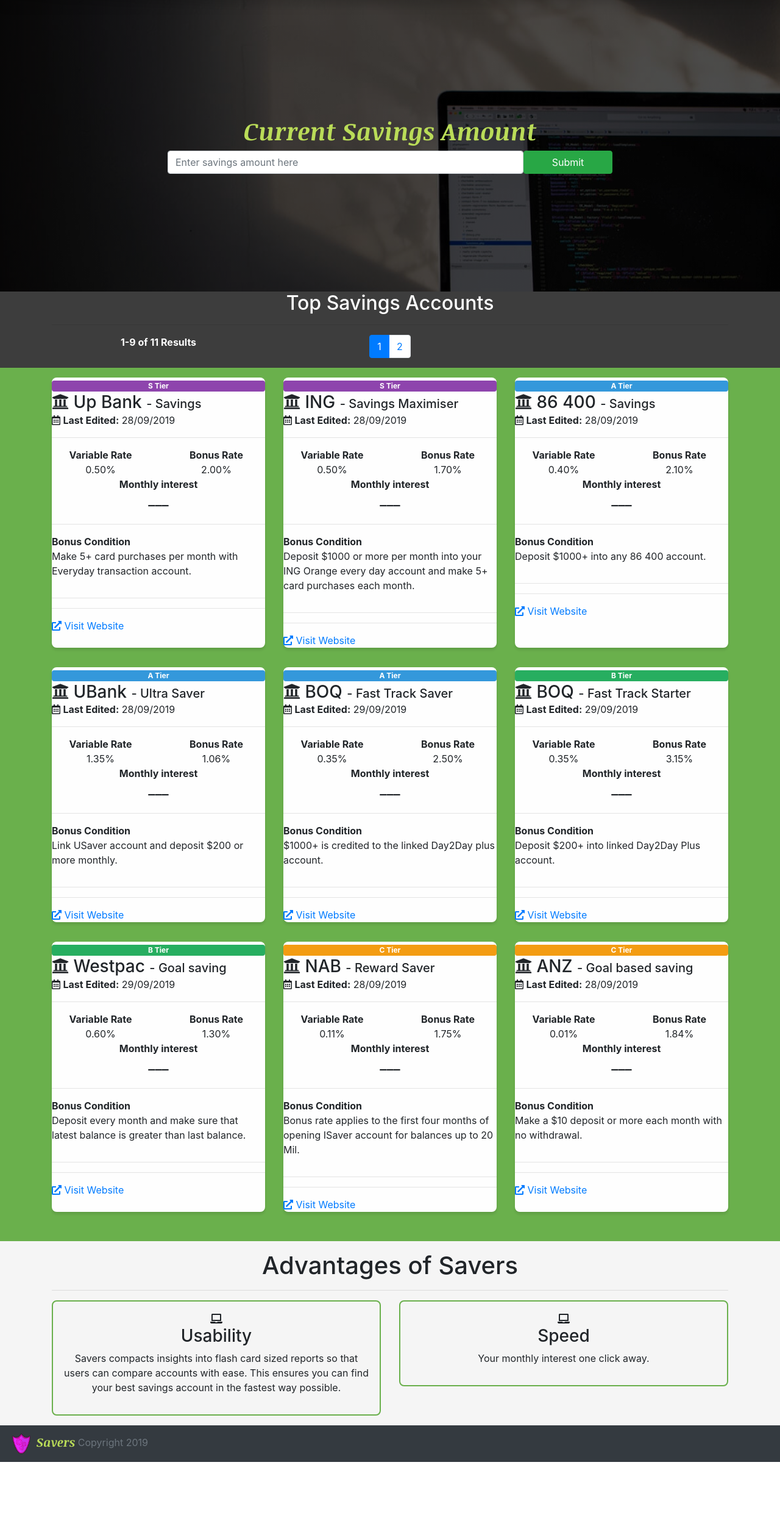
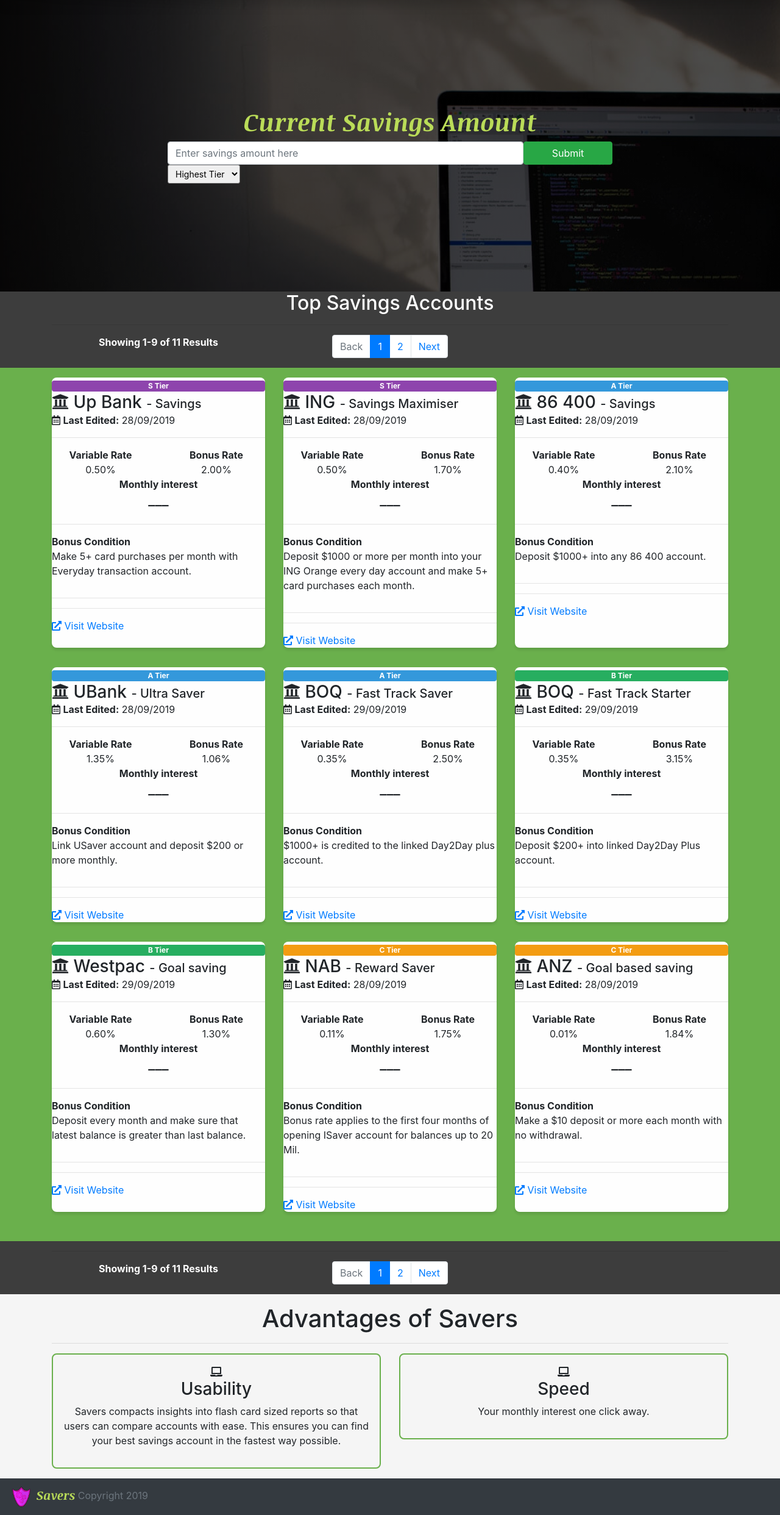
Before and after one commit to conjamver/savers, a PHP site: page / in a window 1280 px wide. Shown: the part 56-2540 px from the top of the page at 61% size. Before the commit the page ends 2453 px from the top, so only its background shows below. Run offline with PHP 8.4, Linux system fonts and the light colour scheme; data comes from the database, SQL or seed files in the repository; some libraries are stand-ins or nearby versions.

Commit message:
Pagination update (Next/Prev) and order by select box

```diff
--- /dev/null
+++ b/includes/pagination.php
@@ -0,0 +1,60 @@
+<div class = "row">
+      <!--START OF PAGINATION -->
+    <div class="col-md-4">
+        <strong>Showing <?php echo $this_page_first_result + 1 . "-" . $results_per_page * $page; ?> of <?php echo $number_of_results; ?> Results</strong>
+    </div>
+    <div class="col-md-4 text-center">
+
+        <ul class="pagination justify-content-center">
+
+        <?php
+        ////Back button functionality/////
+        if($page == 1){
+            echo '<li class="page-item disabled"><a class="page-link" href="#">Back</a></li>';
+        }else{
+            echo '<li class="page-item"><a class="page-link" href="index.php?'. htmlspecialchars(updateUrl('page',$page - 1)) .'">Back</a></li>';
+        }
+         ////END Back button functionality/////
+        ?>
+
+
+        <?php
+            //Display Pagination Links
+            for ($i=1;$i<=$number_of_pages;$i++){
+
+                //Print active link
+                if($page == $i){
+
+                    echo '<li class="page-item active">';
+                    echo '<a class="page-link" href="index.php?' . htmlspecialchars(updateUrl('page',$i)) . '">' . $i . '</a>';
+
+                    echo '</li>';
+                //Print normal link
+                }else{
+
+                    echo '<li class="page-item">';
+                    echo '<a class="page-link" href="index.php?' . htmlspecialchars(updateUrl('page',$i)) . '">' . $i . '</a>';
+                    echo '</li>';
+                }
+            }
+            ////END OF PAGINATION
+           ?>
+
+        <?php
+        ////Next button functionality/////
+        //Disable if we are on last page
+        if($results_per_page * $page == $number_of_results) {
+            echo '<li class="page-item disabled"><a class="page-link" href="#">Next</a></li>';
+        }else{
+            echo '<li class="page-item"><a class="page-link" href="index.php?'. htmlspecialchars(updateUrl('page',$page + 1)) .'">Next</a></li>';
+        }
+         ////END OF Next button functionality/////
+        ?>
+
+        </ul>
+
+    </div>
+    <div class="col-md-4">
+
+    </div>
+</div>
--- a/index.php
+++ b/index.php
@@ -12,15 +12,20 @@
 
     //Declare variables
     $saveAmount = "";
+    $filterBy = "";
     $alertErr = "";
     $isError = false;
+    $orderByVal = "";
 
 
 
     //Start of form handling
     if(isset($_GET['submitAmount'])) {
 
+        //Sanitise values before we run SQL
         $saveAmount = cleanData($_GET["saveAmount"]);
+        $filterBy = cleanData($_GET["filterBy"]);
+
 
         //Validate data
         if (!is_numeric($saveAmount)){
@@ -30,11 +35,34 @@
         }else{
             $isError = false;
         }
-    }
+
+
+     }
+
+
+    //DETERMINE HOW TO ORDER THE SQL RESULTS
+   if(!isset($_GET['filterBy'])){
+        $orderByVal = "s_rank.rank_id ASC";
+    }else{
+        if($filterBy == "HT"){
+           $orderByVal = "s_rank.rank_id ASC";
+
+        }
+        else if($filterBy == "LT"){
+            $orderByVal = "s_rank.rank_id DESC";
+
+        }else if($filterBy == "LE"){
+             $orderByVal = "savers.saver_date DESC";
+        }else{
+            //Default to this value if user does something fishy in URL
+             $orderByVal = "s_rank.rank_id ASC";
+        }
+   }
+
 
 
            //Create SQL string for getting saving account data
-            $sql = "SELECT banks.bank_name, banks.bank_abbr, banks.bank_url, savers.saver_name, savers.saver_date, savers.v_rate, savers.b_rate, savers.req, s_rank.rank, s_rank.rank_color FROM (banks INNER JOIN savers ON banks.bank_id = savers.bank_id) INNER JOIN s_rank ON savers.rank_id = s_rank.rank_id WHERE savers.visible = 1 ORDER BY s_rank.rank_id ASC";
+            $sql = "SELECT banks.bank_name, banks.bank_abbr, banks.bank_url, savers.saver_name, savers.saver_date, savers.v_rate, savers.b_rate, savers.req, s_rank.rank, s_rank.rank_color FROM (banks INNER JOIN savers ON banks.bank_id = savers.bank_id) INNER JOIN s_rank ON savers.rank_id = s_rank.rank_id WHERE savers.visible = 1 ORDER BY " . $orderByVal;
 
             // Run Query
             $result = mysqli_query($conn, $sql);
@@ -53,8 +81,8 @@
                 $page = 1;
             }else{
                 //Only set page num if header value is a number
-                //results per page must be less than total results
-                if(is_numeric($_GET['page']) && ($results_per_page * $_GET['page']) <= $number_of_results) {
+                //results per page must be less than total results and greater than 0
+                if(is_numeric($_GET['page']) && ($results_per_page * $_GET['page']) <= $number_of_results && $_GET['page'] > 0){
                     $page = $_GET['page'];
                 }else{
                     $page = 1;
@@ -65,6 +93,12 @@
 
             //SQL limit - Find the first result Example (Page 1 will be 0, page 2 will be 9)
             $this_page_first_result = ($page - 1) * $results_per_page;
+
+
+            //re run query with limit
+            $sql2 = $sql . " LIMIT " . $this_page_first_result . "," . $results_per_page;
+            $result = mysqli_query($conn,$sql2);
+
 
     ?>
 
@@ -114,7 +148,7 @@
                     <div class="col-md-2 text-center">
                     </div>
                     <div class="col-md-8 text-center">
-                        <!--Start Search Bar -->
+                        <!--|||Start Search Bar||| -->
                         <h1>Current Savings Amount</h1>
 
                         <form method="GET" class="form-inline" action="<?php echo htmlspecialchars($_SERVER["PHP_SELF"]) . '?'. http_build_query($_GET);?>">
@@ -123,11 +157,22 @@
                             <input type="text" id="saveAmount" class="form-control" style="width:80%;" name="saveAmount" maxlength="16" value="<?php echo $saveAmount; ?>" placeholder="Enter savings amount here">
 
 
+                            <input type="submit" id="submitAmount" name="submitAmount" style="width:20%;" class="btn btn-success">
+                            <br>
+                            <!--Search Filters -->
 
-                            <input type="submit" id="submitAmount" name="submitAmount" style="width:20%;" class="btn btn-success">
 
-                            <!--End Search Bar -->
+                            <div class="form-group">
+
+                                <select class="form-control-sm" id="filterAmount" name="filterBy">
+                                    <option value="HT" <?php if(isset($filterBy) && $filterBy=="HT") echo "selected";?>>Highest Tier</option>
+                                    <option value="LT" <?php if(isset($filterBy) && $filterBy=="LT") echo "selected";?>>Lowest Tier</option>
+                                    <option value="LE" <?php if(isset($filterBy) && $filterBy=="LE") echo "selected";?>>Last Edited</option>
+                                </select>
+                            </div>
+                            <!--||||End Search Bar|||| -->
                         </form>
+
 
                     </div>
 
@@ -145,51 +190,10 @@
                          <h2>Top Savings Accounts</h2>
                         <hr>
 
-                        <div class = "row">
-                              <!--START OF PAGINATION -->
-                            <div class="col-md-4">
-                                <strong><?php echo $this_page_first_result + 1 . "-" . $results_per_page * $page; ?> of <?php echo $number_of_results; ?> Results</strong>
-                            </div>
-                            <div class="col-md-4 text-center">
-
-                                <?php
-
-
-                                    //re run query with limit
-                                    $sql2 = $sql . " LIMIT " . $this_page_first_result . "," . $results_per_page;
-                                    $result = mysqli_query($conn,$sql2);
-
-                                     ?>
-                                <ul class="pagination justify-content-center">
-                                <?php
-                                    //Display Pagination Links
-                                    for ($i=1;$i<=$number_of_pages;$i++){
-
-                                        //Print active link
-                                        if($page == $i){
-
-                                            echo '<li class="page-item active">';
-                                            echo '<a class="page-link" href="index.php?' . htmlspecialchars(updateUrl('page',$i)) . '">' . $i . '</a>';
-
-                                            echo '</li>';
-                                        //Print normal link
-                                        }else{
-
-                                            echo '<li class="page-item">';
-                                            echo '<a class="page-link" href="index.php?' . htmlspecialchars(updateUrl('page',$i)) . '">' . $i . '</a>';
-                                            echo '</li>';
-                                        }
-                                    }
-                                    ////END OF PAGINATION
-                                   ?>
-
-                                </ul>
-
-                            </div>
-                            <div class="col-md-4">
-
-                            </div>
-                        </div>
+                         <?php
+                        //Output pagination code
+                        include 'includes/pagination.php';
+                        ?>
 
                     </div>
                 </div>
@@ -357,6 +361,27 @@
             </div>
               <!--END About section -->
         </section>
+
+
+        <!--START OF SAVER BAR BOTTOM -->
+        <section id="saverResultsBar">
+            <div class="container">
+                <div class="row">
+                    <div class="col-md-12 text-center">
+                        <hr>
+
+                         <?php
+                        //Output pagination code
+                        include 'includes/pagination.php';
+                        ?>
+
+                    </div>
+                </div>
+            </div>
+        </section>
+        <!--END OF SAVER BAR BOTTOM -->
+
+
         <section id="about">
             <!--START About section -->
             <div class="container">
--- a/js/amtValidate.js
+++ b/js/amtValidate.js
@@ -1,3 +1,6 @@
+
+//Load HTML doc before we run code
+$( document ).ready(function() {
     //Select Amount txtbox and then run key down function
     var amtInput = $('#saveAmount');
     var amtSubmit = $('#submitAmount');
@@ -16,3 +19,5 @@ amtInput.keyup(function(){
             submitAmount.disabled = false;
         }
     });
+
+});
--- a/js/closeAlert.js
+++ b/js/closeAlert.js
@@ -1,3 +1,6 @@
+//Load HTML doc before we run code
+$( document ).ready(function() {
+
     //declare
     var alertErr = $(".alertExit");
     var saveAmount = $("#saveAmount");
@@ -14,5 +17,4 @@ for (let i = 0; i < alertErr.length; i++) {
 
     }
 
-
-//Onkey down validation
+});
```
Lines whose indentation alone changed are shown as unchanged.
